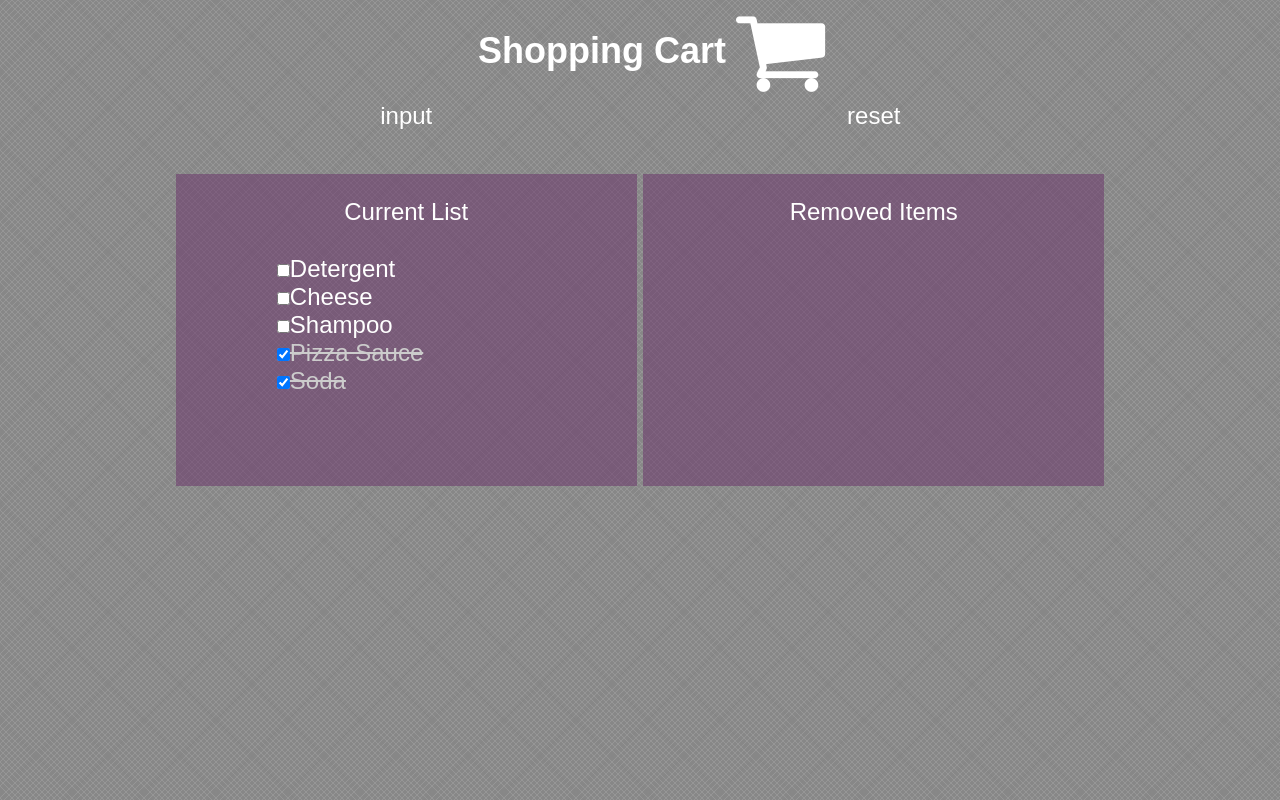
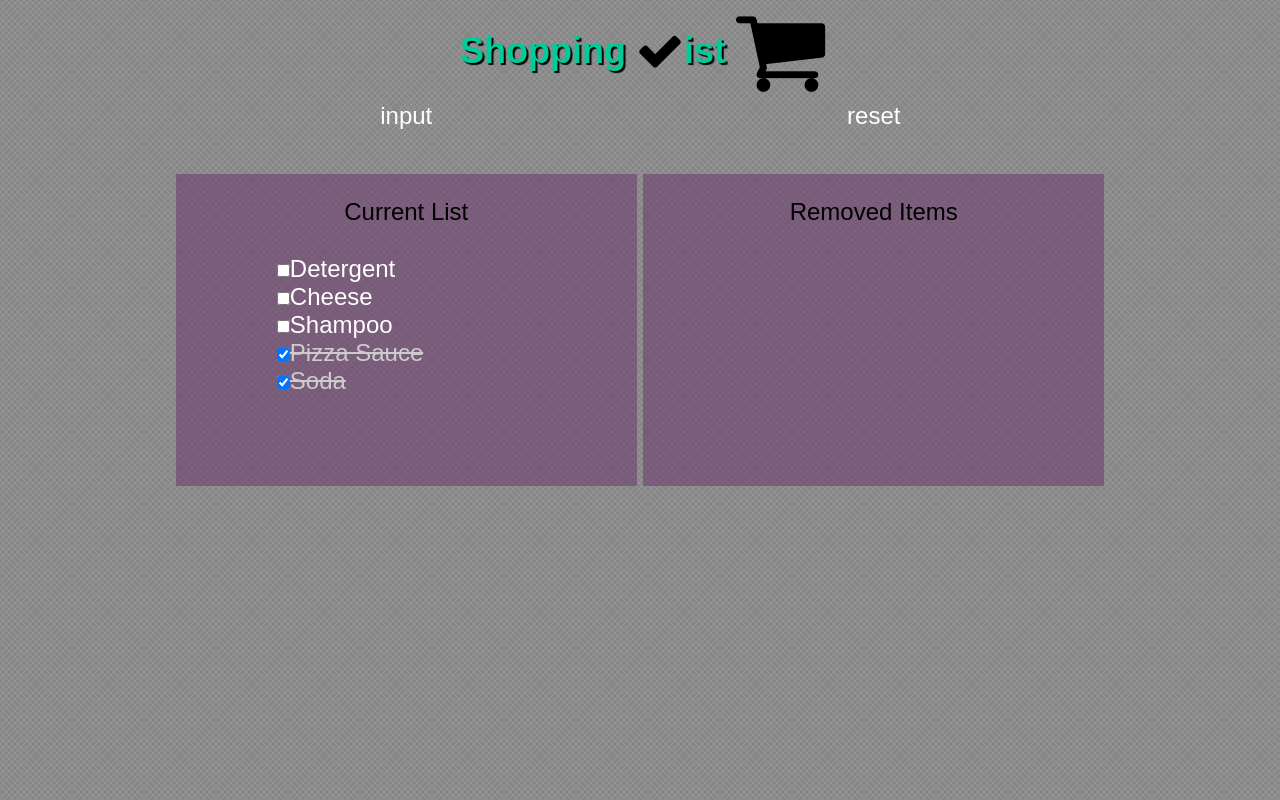
Before and after one commit to tbone849/shopping-list, a plain HTML site: page index.html in a window 1280 px wide. Drawn offline with nearby package versions, Linux system fonts and the light colour scheme.

Commit message:
Adjust title styles

```diff
--- a/css/style.css
+++ b/css/style.css
@@ -24,10 +24,17 @@ header div {
 }
 
 .title {
+	color: #00CC99;
+	text-shadow: 2px 2px 1px black;
 	width: 45%;
 	height: 100%;
 	text-align: right;
 	padding-right: 10px;
+}
+
+i {
+	color: black;
+	text-shadow: none;
 }
 
 .cart {
@@ -52,6 +59,10 @@ header div {
 
 .input, .reset {
 	height: 3em;
+}
+
+.listTitle {
+	color: black;
 }
 
 .lists {
--- a/index.html
+++ b/index.html
@@ -13,7 +13,7 @@
 <body>
 	<header>
 		<div class="title">
-			<h2>Shopping Cart<h2>
+			<h2>Shopping <i class="fa fa-check fa-lg"></i>ist<h2>
 		</div>
 		<div class="cart">
 			<i class="fa fa-shopping-cart fa-4x"></i>
```
